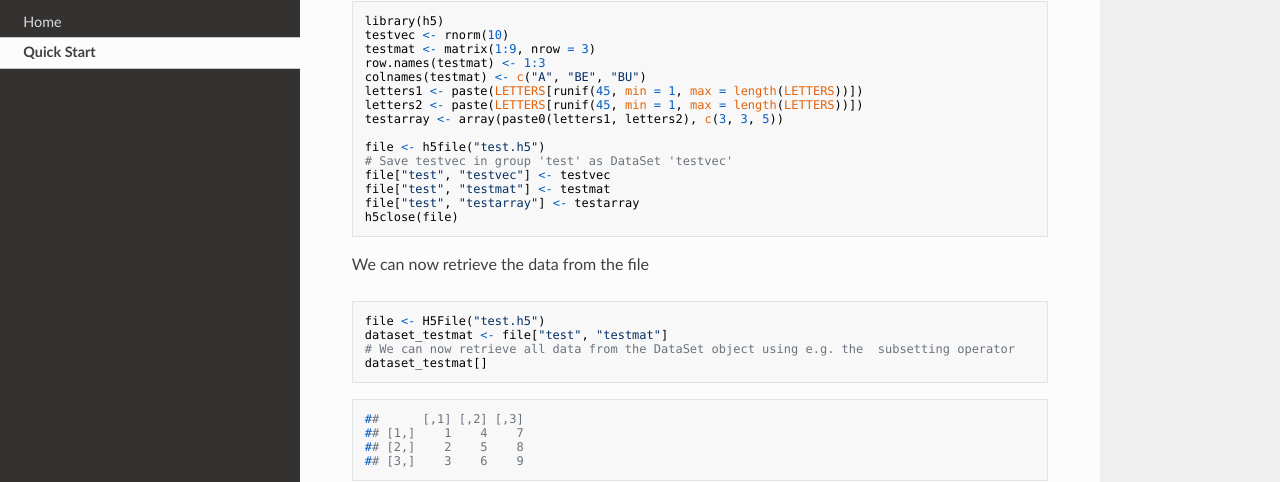
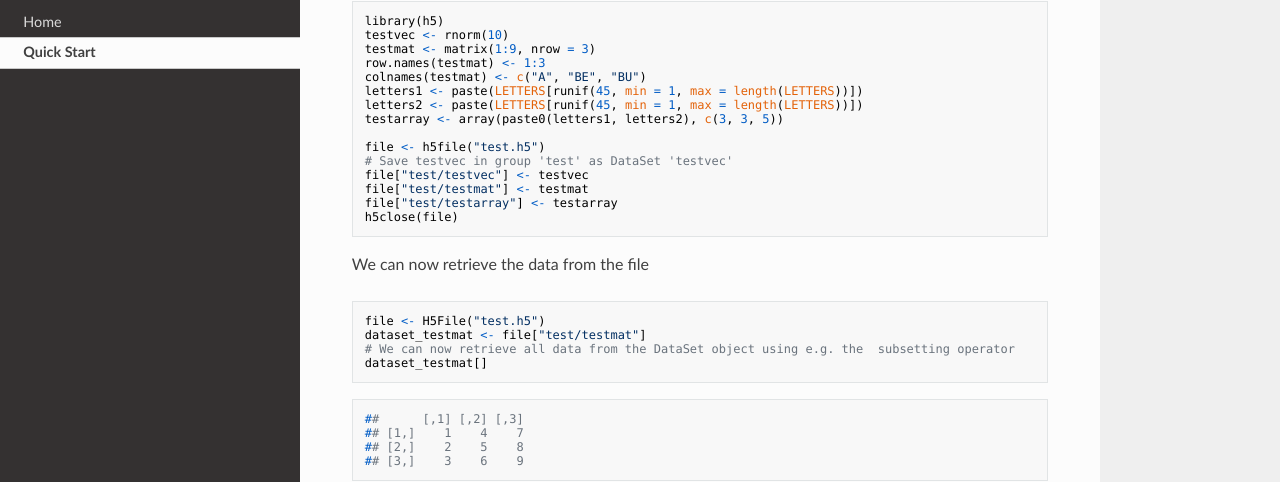
Before and after one commit to mannau/h5, an MkDocs documentation site: the page built from docs/quickstart.md, in a window 1280 px wide and 1350 px high. Shown: the part 98-580 px from the top of the window. Built offline with MkDocs 1.6.1, drawn with Linux system fonts in a browser that asks for light colours; nearby versions of some CDN libraries; old or Windows-style settings are respelled for this version of MkDocs.

````diff
--- a/docs/quickstart.md
+++ b/docs/quickstart.md
@@ -10,9 +10,9 @@ testarray <- array(paste0(letters1, letters2), c(3, 3, 5))
 
 file <- h5file("test.h5")
 # Save testvec in group 'test' as DataSet 'testvec'
-file["test", "testvec"] <- testvec
-file["test", "testmat"] <- testmat
-file["test", "testarray"] <- testarray
+file["test/testvec"] <- testvec
+file["test/testmat"] <- testmat
+file["test/testarray"] <- testarray
 h5close(file)
 ```
 
@@ -21,7 +21,7 @@ We can now retrieve the data from the file
 
 ```r
 file <- H5File("test.h5")
-dataset_testmat <- file["test", "testmat"]
+dataset_testmat <- file["test/testmat"]
 # We can now retrieve all data from the DataSet object using e.g. the  subsetting operator
 dataset_testmat[]
 ```
````
Also changed, not shown: README.md (+2 -2 lines), 17 other files.
